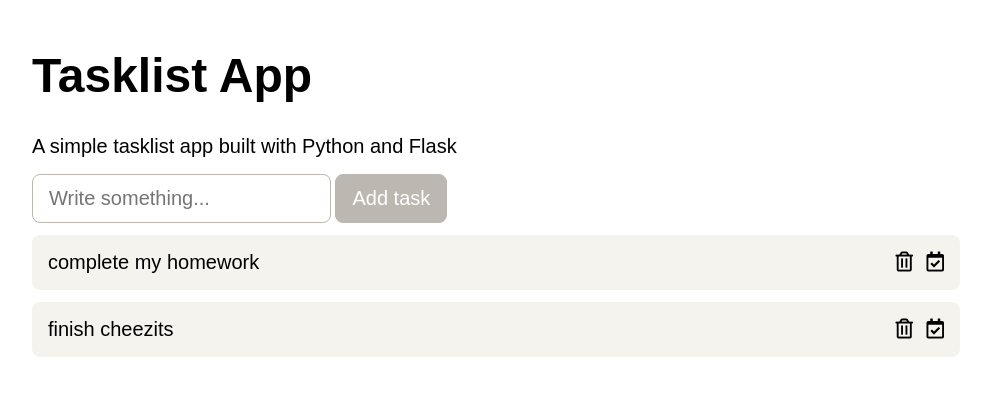
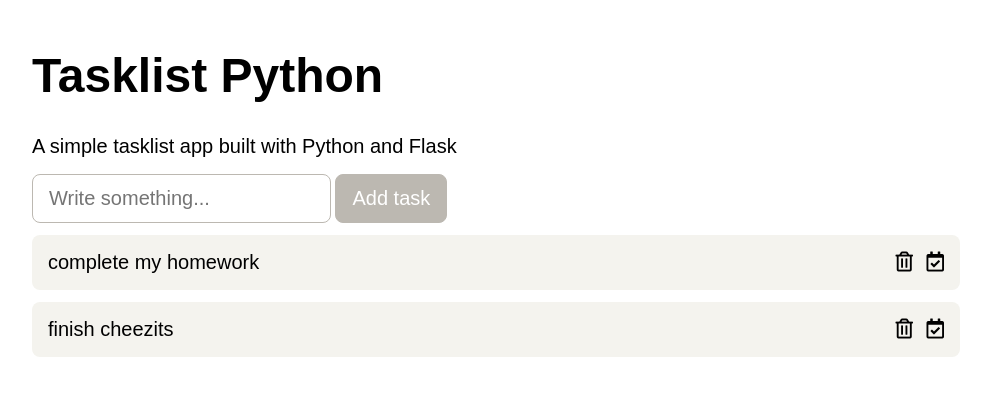
Before and after one commit to nathan-pham/tasklist-python, a Flask app: page / in a window 1280 px wide. Shown: the top 396 px of the page, without its empty margins (144-1135 px from the left). Run offline with Flask 2, Linux system fonts and the light colour scheme; data comes from the database, SQL or seed files in the repository; some libraries are stand-ins or nearby versions.

Commit message:
rename app

```diff
--- a/templates/index.html
+++ b/templates/index.html
@@ -17,7 +17,7 @@
 </head>
 <body>
     <div id="app">
-        <h1>Tasklist App</h1>
+        <h1>Tasklist Python</h1>
         <p>A simple tasklist app built with Python and Flask</p>
         <div class="add-task">
             <input type="text" spellcheck="off" autocomplete="false" placeholder="Write something..." />
```
